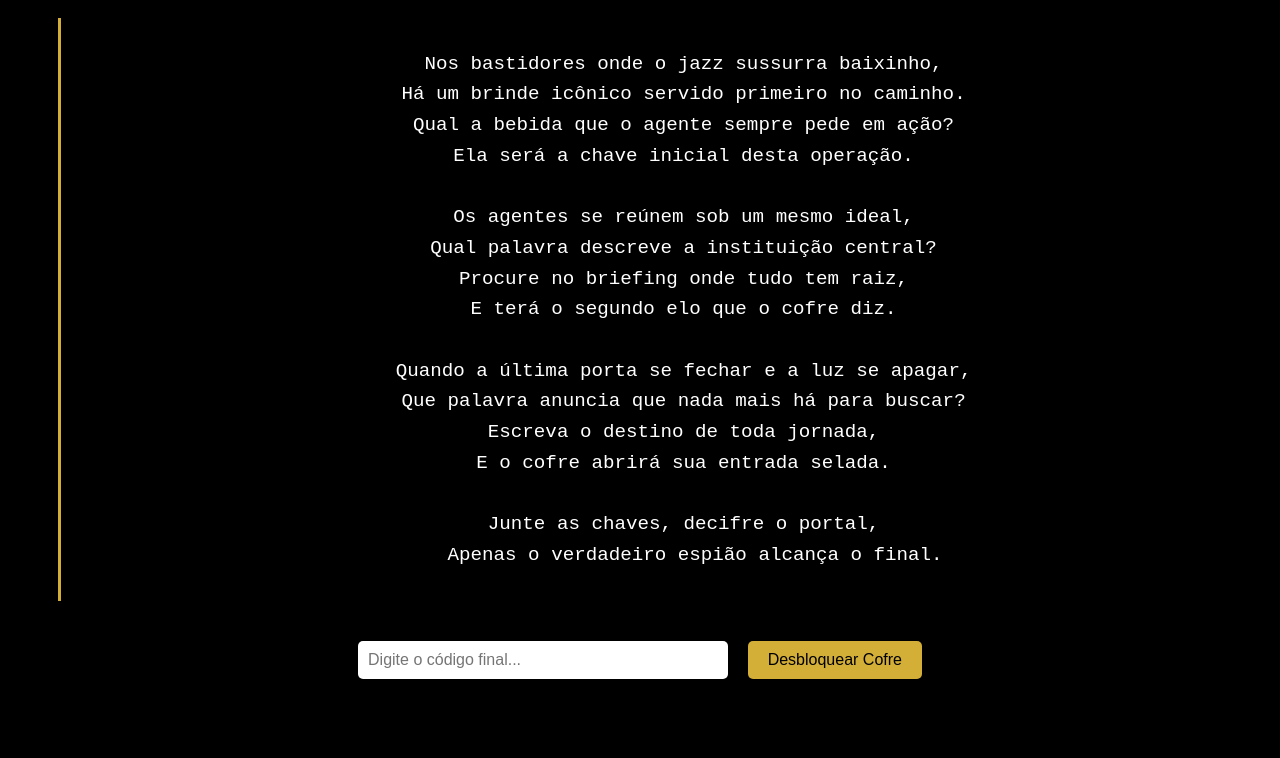
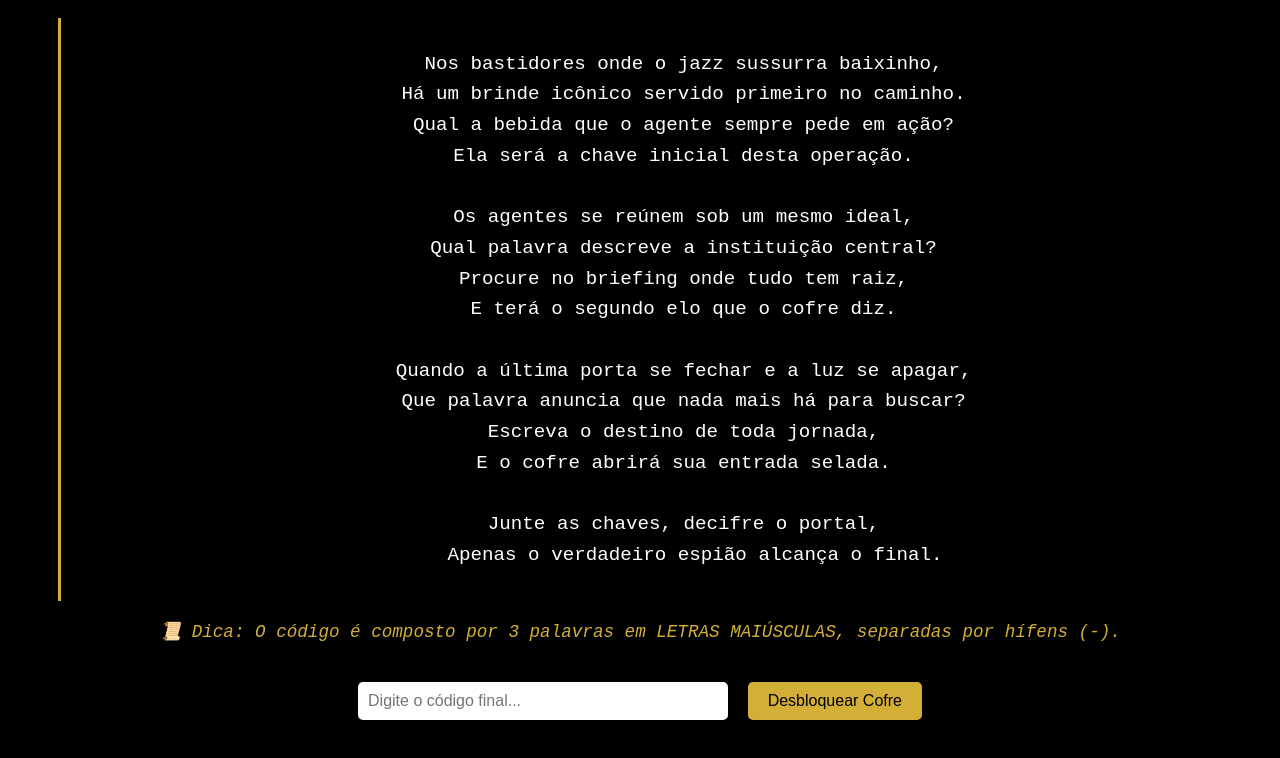
Before and after one commit to ViniBertolotti/Mack-Noir, a plain HTML site: page fase4.html in a window 1280 px wide. Shown: the part 152-910 px from the top of the page. Drawn offline with Linux system fonts and the light colour scheme.

Commit message:
Update fase4.html

```diff
--- a/fase4.html
+++ b/fase4.html
@@ -25,9 +25,11 @@
             padding-left: 15px;
             animation: fadeIn 3s ease-in-out;
         }
-        @keyframes fadeIn {
-            0% {opacity: 0;}
-            100% {opacity: 1;}
+        .dica {
+            margin-top: 20px;
+            font-size: 1.1em;
+            color: #d4af37;
+            font-style: italic;
         }
         .input-area {
             margin-top: 40px;
@@ -83,6 +85,10 @@
         Apenas o verdadeiro espião alcança o final.
     </div>
 
+    <div class="dica">
+        📜 Dica: O código é composto por 3 palavras em LETRAS MAIÚSCULAS, separadas por hífens (-).
+    </div>
+
     <div class="input-area">
         <input type="text" id="code" placeholder="Digite o código final...">
         <button onclick="checkCode()">Desbloquear Cofre</button>
```
